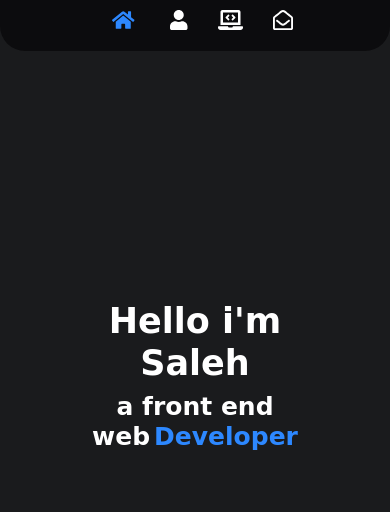
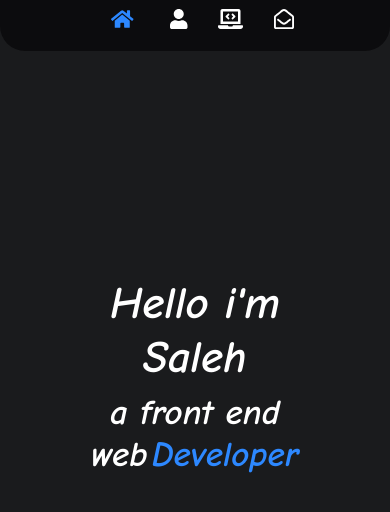
Before and after one commit to saleh9810/Saleh-Portfolio, a React (Create React App) app: page / in a window 390 px wide. Shown: the top 512 px of the page. Built offline with nearby package versions, Linux system fonts and the light colour scheme.

Commit message:
added new font

```diff
--- a/src/App.css
+++ b/src/App.css
@@ -1,7 +1,7 @@
+@import url('https://fonts.googleapis.com/css2?family=Comic+Neue:ital,wght@1,700&display=swap');
 body {
     background-color: rgb(26,27,29);
-    font-family: 'comic sans ms';
-
+    font-family: 'Comic Neue', cursive;
 }
 .padding-0 {
    padding-right: 0;
--- a/src/components/About.js
+++ b/src/components/About.js
@@ -1,6 +1,7 @@
 import React from 'react';
 import '../style/about.css'
 import {Link} from 'react-router-dom'
+import pdf from '../img/saleh.pdf'
 
  const About = () => {
     return (
@@ -12,7 +13,7 @@ import {Link} from 'react-router-dom'
                 <h2>About me</h2>
           <h5>Worked as a Front-End Developer with around 2 year of experience. Extensively worked developing Responsive Web Applications. Experience in developing web page effectively using HTML5 and CSS3 in making web pages cross-browser compatible. Experience in JavaScript, React JS .
             And Hands on experience with CSS optimization using SASS, and Bootstrap</h5>
-            <button className="btn mt-3"> Download My Cv</button>
+          <a href={pdf} download><button className="btn mt-3"> Download My Cv</button> </a>
             </div>
             <div className="Education">
             <h2>Education</h2>
--- a/src/style/Home.css
+++ b/src/style/Home.css
@@ -11,6 +11,14 @@
    font-weight: bold;
    animation: title 1s backwards;
    transition: all 1s ease-in-out;
+}
+
+.home-content h1 {
+    font-size: 45px;
+}
+
+.home-content h3 {
+    font-size: 35px;
 }
 
 
@@ -41,10 +49,10 @@
 
 @media only screen and (max-width: 600px)  {
     .home-content h1 {
-            font-size: 35px;
+            font-size: 45px;
      }
 
      .home-content h3 {
-        font-size: 25px;
+        font-size: 35px;
       }
 }
```
Also changed, not shown: 1 other file (tests, documents, lock files or other folders).
